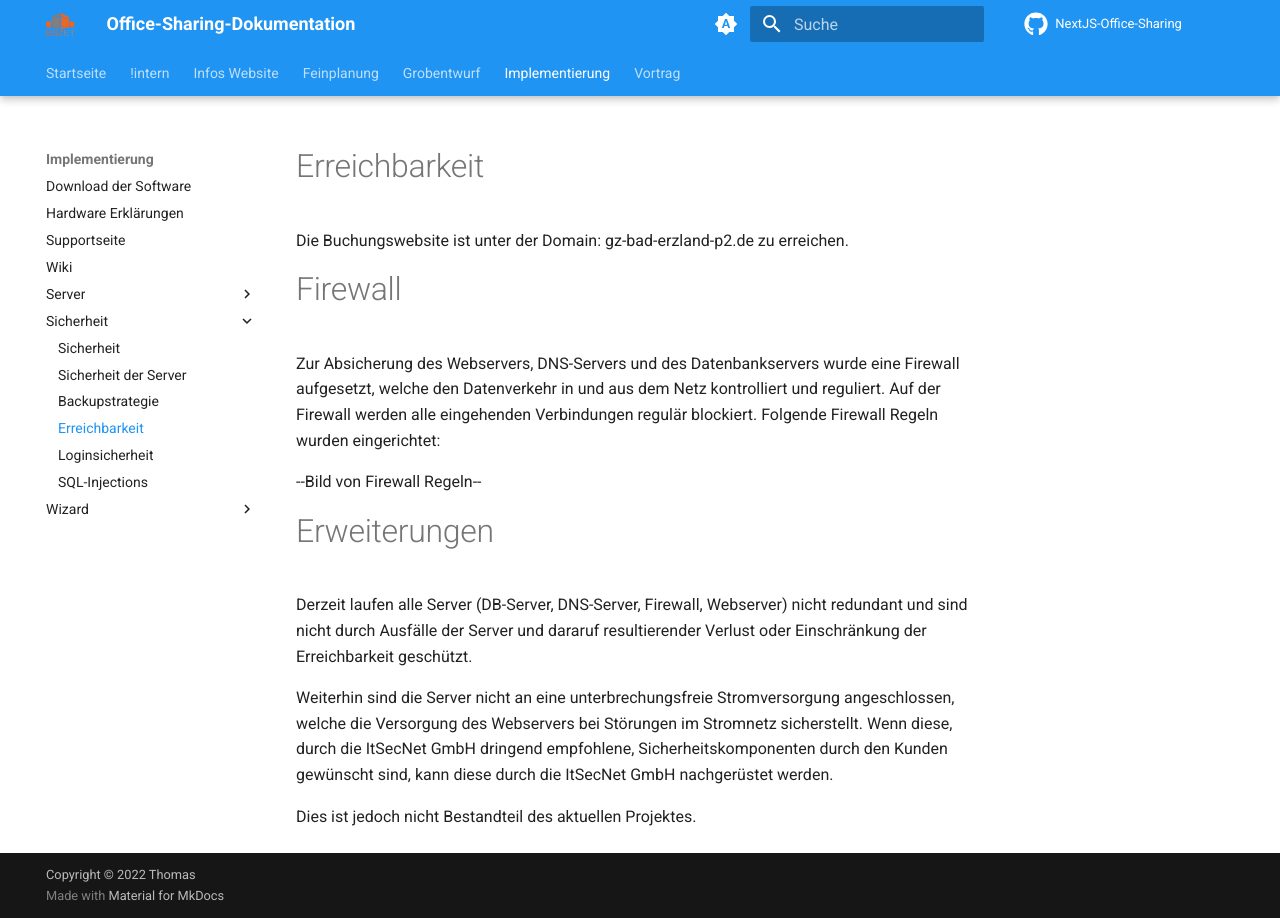
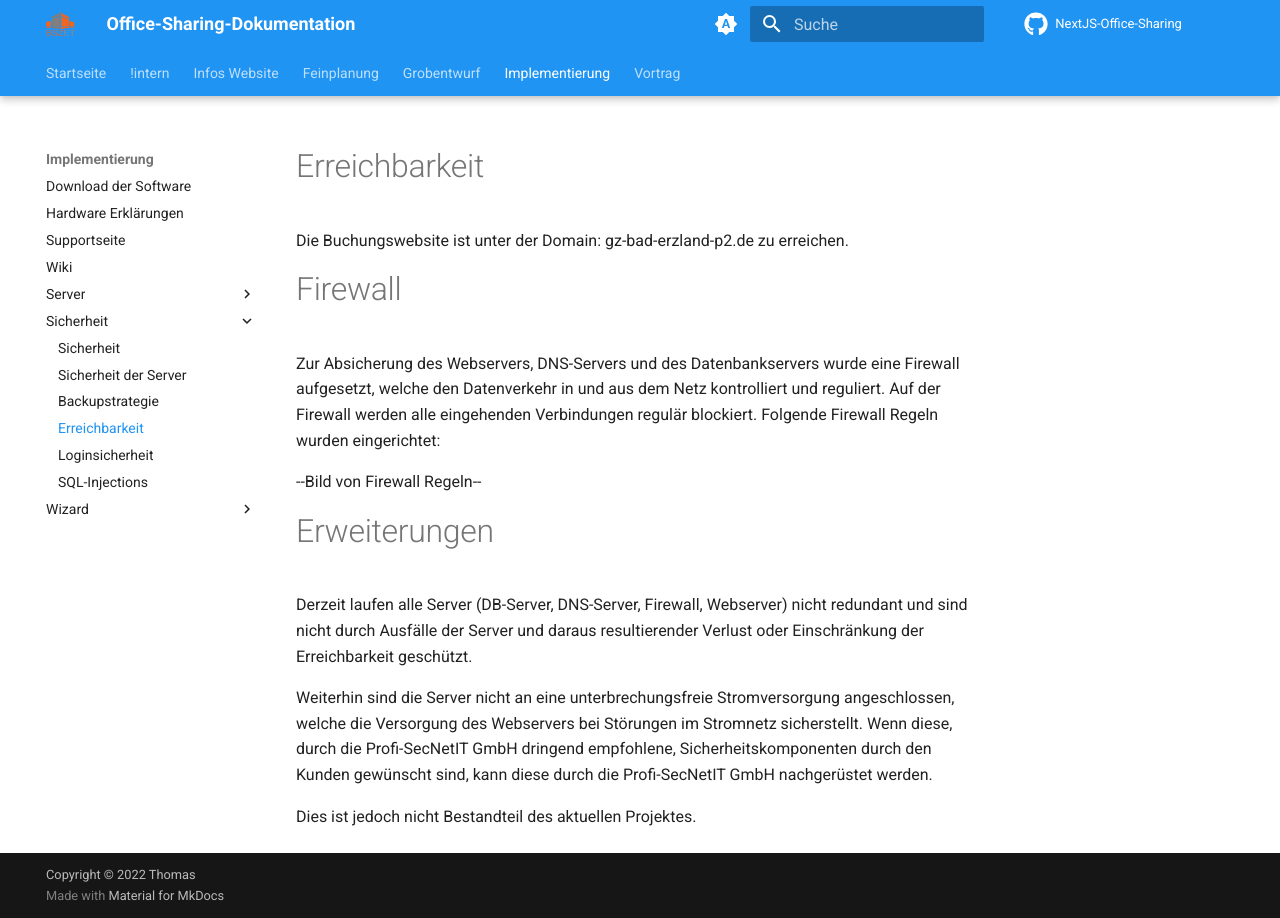
Before and after one commit to gz-bad-erzland-p2/Dokumentation, an MkDocs documentation site: the page built from docs/implementierung/sicherheit/05_erreichbarkeit.md, in a window 1280 px wide. Built offline with MkDocs 1.6.1 and Material for MkDocs 9.7.7, drawn with Linux system fonts in a browser that asks for light colours; comment, search, counter and statistics services are not loaded.

Commit message:
Update 05_erreichbarkeit.md

```diff
--- a/docs/implementierung/sicherheit/05_erreichbarkeit.md
+++ b/docs/implementierung/sicherheit/05_erreichbarkeit.md
@@ -9,10 +9,10 @@ Auf der Firewall werden alle eingehenden Verbindungen regulär blockiert. Folgen
 --Bild von Firewall Regeln--
 
 # Erweiterungen
-Derzeit laufen alle Server (DB-Server, DNS-Server, Firewall, Webserver) nicht redundant und sind nicht durch Ausfälle der Server und dararuf resultierender Verlust oder Einschränkung der Erreichbarkeit geschützt.
+Derzeit laufen alle Server (DB-Server, DNS-Server, Firewall, Webserver) nicht redundant und sind nicht durch Ausfälle der Server und daraus resultierender Verlust oder Einschränkung der Erreichbarkeit geschützt.
 
 
 Weiterhin sind die Server nicht an eine unterbrechungsfreie Stromversorgung angeschlossen, welche die Versorgung des Webservers bei Störungen im Stromnetz sicherstellt.
-Wenn diese, durch die ItSecNet GmbH dringend empfohlene, Sicherheitskomponenten durch den Kunden gewünscht sind, kann diese durch die ItSecNet GmbH nachgerüstet werden.
+Wenn diese, durch die Profi-SecNetIT GmbH dringend empfohlene, Sicherheitskomponenten durch den Kunden gewünscht sind, kann diese durch die Profi-SecNetIT GmbH nachgerüstet werden.
 
 Dies ist jedoch nicht Bestandteil des aktuellen Projektes.
```
